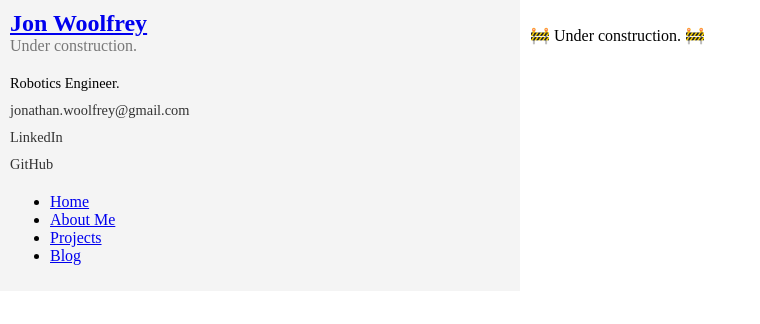
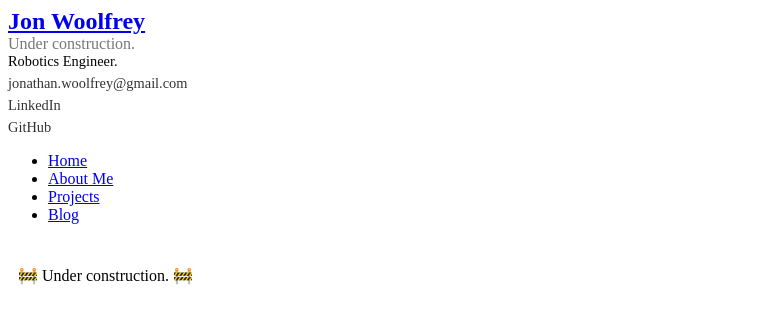
Before and after one commit to Woolfrey/woolfrey.github.io, a Jekyll site: the page built from README.md, in a window 1280 px wide. Shown: the top 324 px of the page, without its empty margins (0-760 px from the left). Built offline with Jekyll 4.4.1, drawn with Linux system fonts in a browser that asks for light colours; our own code applies the rules of GitHub Pages for plain Markdown files.

Commit message:
Update main.css

```diff
--- a/assets/main.css
+++ b/assets/main.css
@@ -1,21 +1,3 @@
-body {
-  display: flex;
-  flex-direction: row;
-  margin: 0;
-  padding: 0;
-}
-
-.sidebar {
-  width: 500px;
-  background-color: #f4f4f4;
-  padding: 10px;
-}
-
-.site-title {
-  text-align: left;
-  margin-bottom: 20px;
-}
-
 .site-title h1 {
   margin: 0;
   font-size: 1.5em;
@@ -28,17 +10,19 @@ body {
 }
 
 .sidebar-info {
-  margin-bottom: 20px;
+  margin-bottom: 10px; /* Reduced bottom margin */
 }
 
 .sidebar-info p {
-  margin: 0 0 10px 0;
+  margin: 0 0 5px 0; /* Reduced bottom margin */
   font-size: 0.9em;
 }
 
 .sidebar-info a {
   color: #333;
   text-decoration: none;
+  display: block;
+  margin: 0 0 5px 0; /* Reduced bottom margin */
 }
 
 .sidebar-info a:hover {
```
